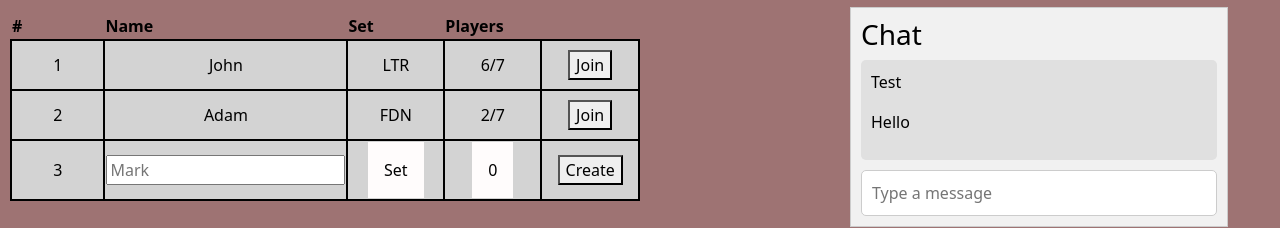
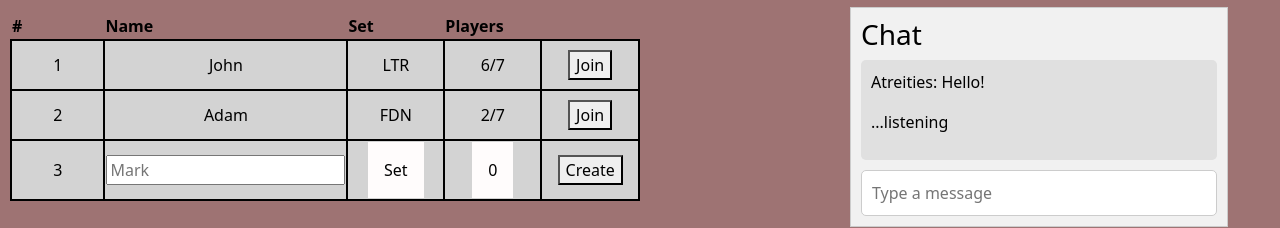
Before and after one commit to N3ptune/startup, a React (Vite) app: page /lobby in a window 1280 px wide. Shown: the part 375-603 px from the top of the page. Built offline with nearby package versions, Linux system fonts and the light colour scheme.

Commit message:
Integrate chat box live placeholder

```diff
--- a/src/lobby/lobby.jsx
+++ b/src/lobby/lobby.jsx
@@ -9,6 +9,17 @@ export function Lobby({user}) {
     const [players, setPlayers] = React.useState('0');
     const [lobbyNum, setLobbyNum] = React.useState('');
     const navigate = useNavigate();
+    const [msg, setMsg] = React.useState('...listening');
+
+    React.useEffect(() => {
+        setInterval(() => {
+            const names = ['John', 'Mark', 'Paul'];
+            const msgs = ['hello', 'hi', 'hey'];
+            const randomName = names[Math.floor(Math.random() * names.length)];
+            const randomMsg = msgs[Math.floor(Math.random() * msgs.length)];
+            setMsg(`${randomName}: ${randomMsg}`);
+        }, 10000);
+    })
 
     function joinLobby(){
         console.log("join lobby");
@@ -102,10 +113,11 @@ export function Lobby({user}) {
             <div class="chat-box">
                 <h3>Chat</h3>
                 <div className="messages">
-                    <p>Test</p>
-                    <p>Hello</p>
+                    <p>Atreities: Hello!</p>
+                    <p>{msg}</p>
                 </div>
                 <input type="text" placeholder="Type a message" className="message-input" />
+
             </div>
         </main>
     );
```
Also changed, not shown: src/decklist/decklist.css (line endings or trailing spaces).
